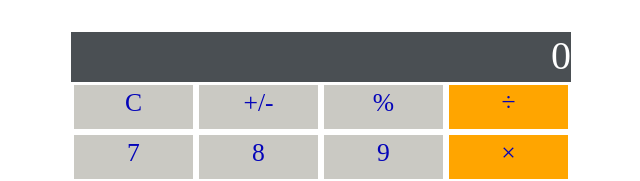
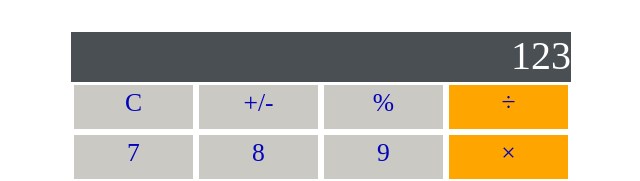
Before and after one commit to frontendprof/smallVUEprojects, a Vue app in the folder calc-vue/: page / in a window 1280 px wide. Shown: the top 181 px of the page, without its empty margins (319-959 px from the left). Built offline with nearby package versions, Linux system fonts and the light colour scheme.

Commit message:
some change

```diff
--- a/calc-vue/src/components/Calculator.vue
+++ b/calc-vue/src/components/Calculator.vue
@@ -1,8 +1,8 @@
 <template>
   <div class="calc">
-    <div class="display">0</div>
-    <div class="btn">C</div>
-    <div class="btn">+/-</div>
+    <div class="display">{{current ||"0"}}</div>
+    <div @click="clear" class="btn">C</div>
+    <div @click="sign" class="btn">+/-</div>
     <div class="btn">%</div>
     <div class="btn oper">&divide;</div>
     <div class="btn">7</div>
@@ -26,6 +26,21 @@
 
 <script>
 export default {
+  data(){
+    return{
+      current:"123"
+    }
+  },
+  methods:{
+
+    clear(){
+      this.current="";
+    },
+
+    sign(){
+      this.current=this.current.charAt(0)==="-"?this.current.slice(1):`${this.current}`
+    }
+  }
 
 }
 </script>
```
